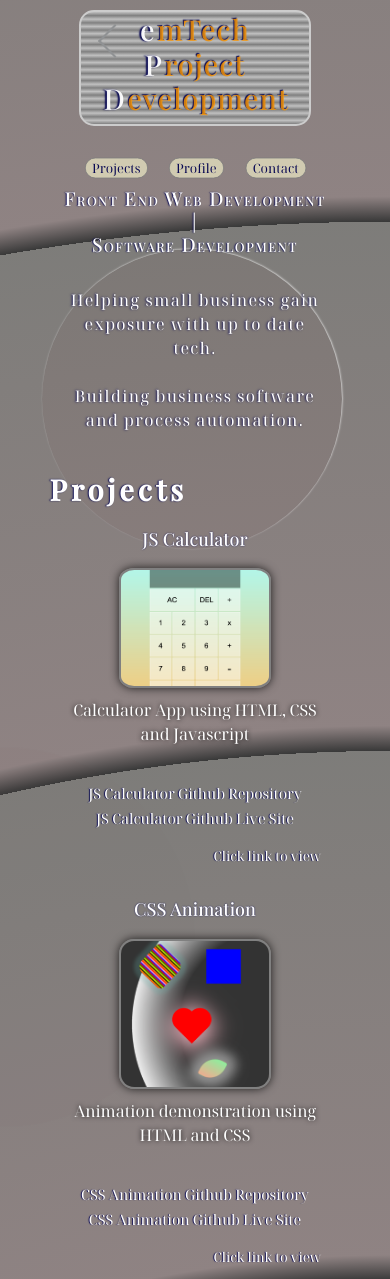
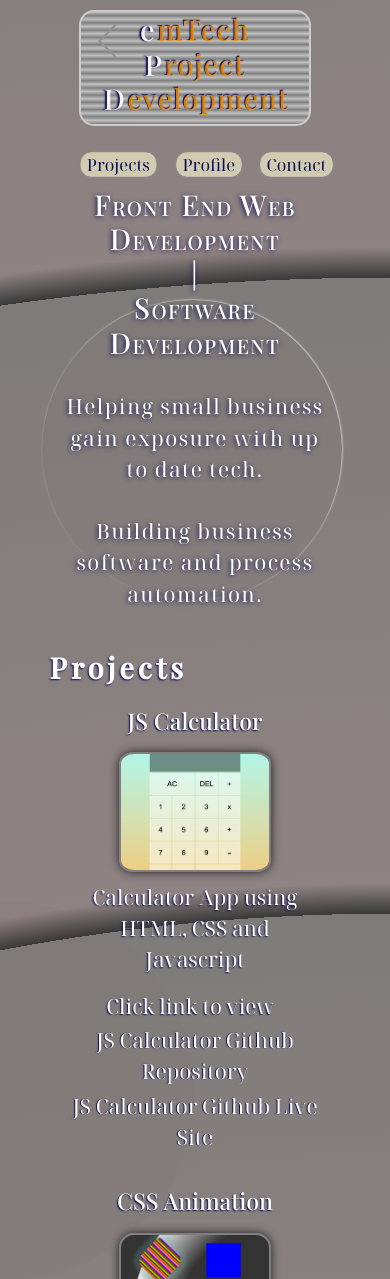
Before and after one commit to emTech-projectDevelopment/Portfolio-site, a plain HTML site: page index.html in a window 390 px wide. Shown: the top 1279 px of the page. Drawn offline with nearby package versions, Linux system fonts and the light colour scheme.

Commit message:
Increased font size for desktop and mobile

```diff
--- a/asset/css/style.css
+++ b/asset/css/style.css
@@ -15,6 +15,10 @@
     margin: 0px;
     padding: 0px;
     box-sizing: border-box;
+}
+
+html {
+    scroll-behavior: smooth;
 }
 
 section {
@@ -43,6 +47,11 @@ a.nav-link:hover {
     text-decoration: none;
 }
 
+br {
+    margin: 0px;
+    padding: 2px 0px;
+}
+
 body {
     font-family: var(--font-noto);
     width: 100vw;
@@ -54,14 +63,6 @@ body {
     background: repeating-radial-gradient(circle at 100%,rgba(0, 0, 0, 0.776) 69%,  rgba(0, 0, 0, 0.776) 60%, rgba(68, 48, 48, 0.6) 70%, rgba(12, 10, 5, 0.534) 72%);
     background: repeating-radial-gradient(circle at 100%,rgba(0, 0, 0, 0.776) 69%,  rgba(0, 0, 0, 0.776) 60%, rgba(68, 48, 48, 0.6) 70%, rgba(12, 10, 5, 0.534) 90%);
     background-repeat: no-repeat;
-}
-
-.text-right  {
-    margin-top: 1rem;
-    margin-left: 40%;
-    color: var(--font-color);
-    text-shadow: -1px 0px 1px var(--heading);
-    float: bottom;
 }
 
 .section-title {
@@ -82,7 +83,7 @@ body {
         font-weight: bold;
         letter-spacing: 4px;
         color: var(--font-color);
-        text-shadow: -1px 0px 1.5px var(--heading);
+        text-shadow: -1px 1px 2px var(--heading);
         visibility: visible;
     }
 }
@@ -246,16 +247,17 @@ h1, h2, h3, h4, h5, h6 {
     width: 75%;
 }
 .about-title {
+    font-size: 1.8rem;
     letter-spacing: 1.4px;
     color: var(--font-color);
-    text-shadow: -1px 0px 1.4px var(--heading);
+    text-shadow: -1px 1px 5px var(--heading);
     font-variant: small-caps;
 }
 .about-description {
-    font-size: 1rem;
+    font-size: 1.4rem;
     letter-spacing: 1.4px;
     color: var(--font-color);
-    text-shadow: -1px 0px 2.3px var(--heading);
+    text-shadow: -1px 1px 5px var(--heading);
 }
 
 /* Project Items */
@@ -269,7 +271,7 @@ h1, h2, h3, h4, h5, h6 {
 
 .projects-wrapper {
     width: auto;
-    height: 45%;
+    height: auto;
     margin: auto;
     display: flex;
     justify-content: center;
@@ -286,7 +288,7 @@ h1, h2, h3, h4, h5, h6 {
      background: rgba(255, 255, 255, 0.1);
      border: 1px double rgba(255,255,255, 0.2);
      border-radius: 10%;
-     font-size: smaller;
+     font-size: 1.2rem;
      flex-direction: column;
      text-align: center;
  }
@@ -307,28 +309,38 @@ h1, h2, h3, h4, h5, h6 {
 }
 .project-title {
     color: var(--font-color);
-    font-size: large;
+    font-size: larger;
     font-weight: 500;
-    text-shadow: 0px 0px 1.5px var(--heading);
+    text-shadow: -1px 1px 1.5px var(--heading);
 }
 .project-description {
+    height: auto;
     font-size: medium;
     color: var(--font-color);
-    text-shadow: 0px 0px 5px black;
+    text-shadow: -1px 1px 2px var(--heading);
 }
 
 .project-link {
-    font-size: 0.9rem;
+    padding: 2px 0px !important;
+    font-size: 1rem;
     padding: 1.5px 0px;
     color: var(--font-color);
     text-shadow: -1px 0px 1px var(--heading);
-    transition: 300ms;
+    transition: 400ms;
 }
 .project-link:hover {
-    transform: scale(1.05);
+    transform: scale(1.01);
+    letter-spacing: -0.5px;
     font-family: sans-serif;
     color: var(--font-color);
     text-shadow: -1px 1px 2px var(--heading);
+}
+
+.project-link-help {
+    margin: auto;
+    padding: 10px 0px !important;
+    color: var(--font-color);
+    text-shadow: -1px 1px 1.5px var(--heading);
 }
 
 #profile {
@@ -591,7 +603,12 @@ footer {
     h4,
     h5,
     h6 {
-    font-size: larger;
+    font-size: 1.8rem;
+    }
+
+    a,
+    p {
+        font-size: 1.3rem !important;
     }
 
     .nav-head {
@@ -732,6 +749,8 @@ footer {
         transform: rotate(90deg);
     }
     38% {
+        box-shadow: 1px 1px 3px white;
+        background: rgba(94, 17, 17, 0.05);
         transform: rotate(138deg);
     }
     50% {
@@ -739,13 +758,13 @@ footer {
     }
     60% {
         box-shadow: 1px 1px 3px white;
-        background: rgba(94, 17, 17, 0.05);
         transform: rotate(230deg);
     }
     75% {
         transform: rotate(270deg);
     }
     87% {
+        box-shadow: 1px 1px 3px var(silver);
         transform: rotate(317deg);
     }
     100% {
--- a/asset/js/script.js
+++ b/asset/js/script.js
@@ -1,6 +1,6 @@
 console.log('Script Ready')
 
-const screenshots = './asset/images/Project Screenshots/'
+const screenshots = './asset/images/Project Screenshots/';
 
 const projectItems = [
     {title: "JS Calculator", projectDescription : "Calculator App using HTML, CSS and Javascript", repo: "https://github.com/emTech-projectDevelopment/Calculator-Project", live: "https://emtech-projectdevelopment.github.io/Calculator-Project/", imgSrc: "./asset/images/Project-Screenshots/CALCULATOR-JS.png", imgAlt: "JS Calculator"},
@@ -24,10 +24,11 @@ function populateprojects(data){
                     <img class="project-image" src=${data[i].imgSrc} alt=${data[i].imgAlt}/>
                 <a/>
                 <p class="project-description">${data[i].projectDescription}</p>
-                <br>
+                <span class="project-link-help">Click link to view</span>
+                &nbsp
                 <a class="project-link" href=${data[i].repo}>${data[i].title} Github Repository</a>
                 <a class="project-link" href=${data[i].live}>${data[i].title} Github Live Site</a>
-                <span class="text-right">Click link to view<span>
+
          </div>`;
 
         projectsWrapper.innerHTML +=  projectItemsHtml;
```
